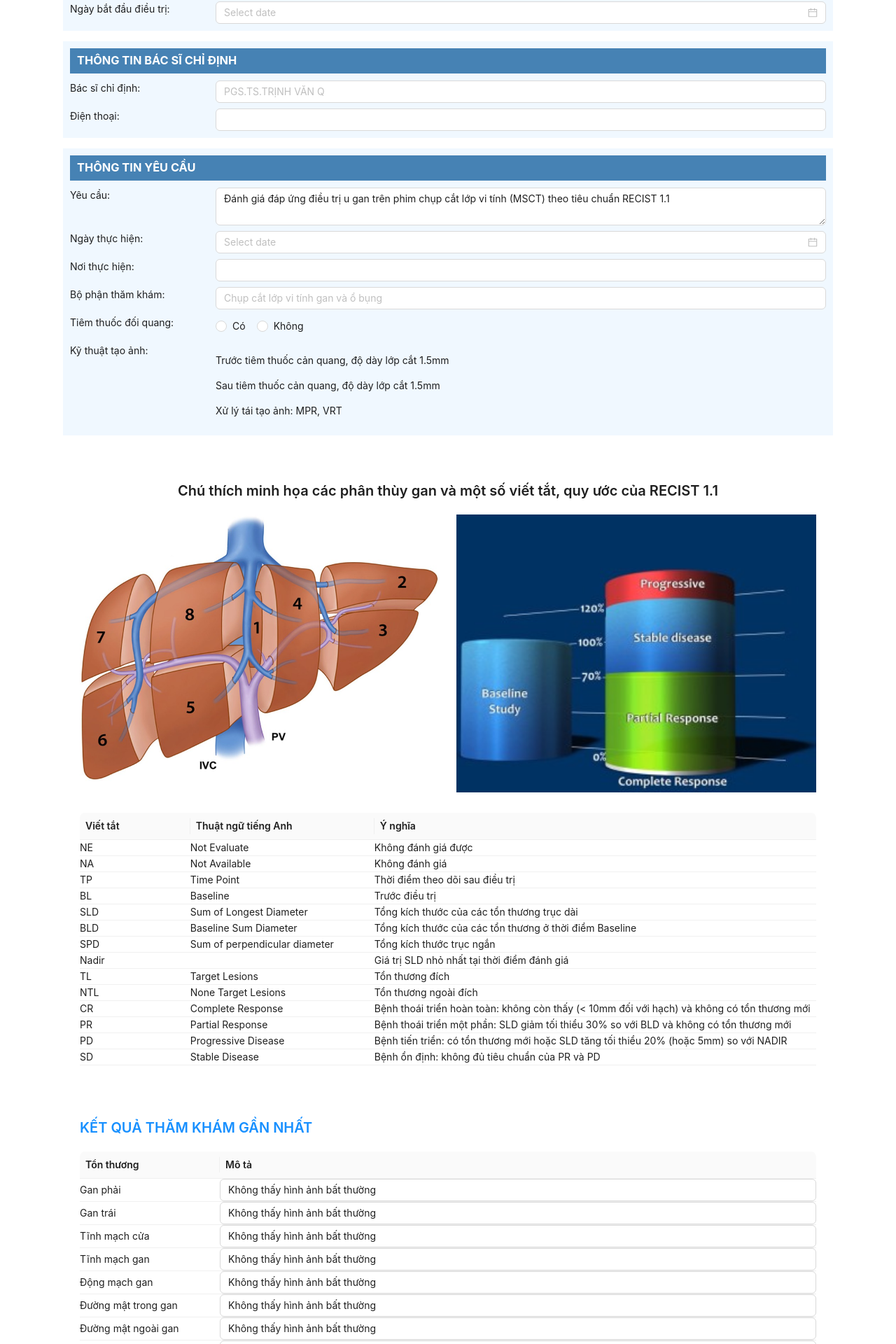
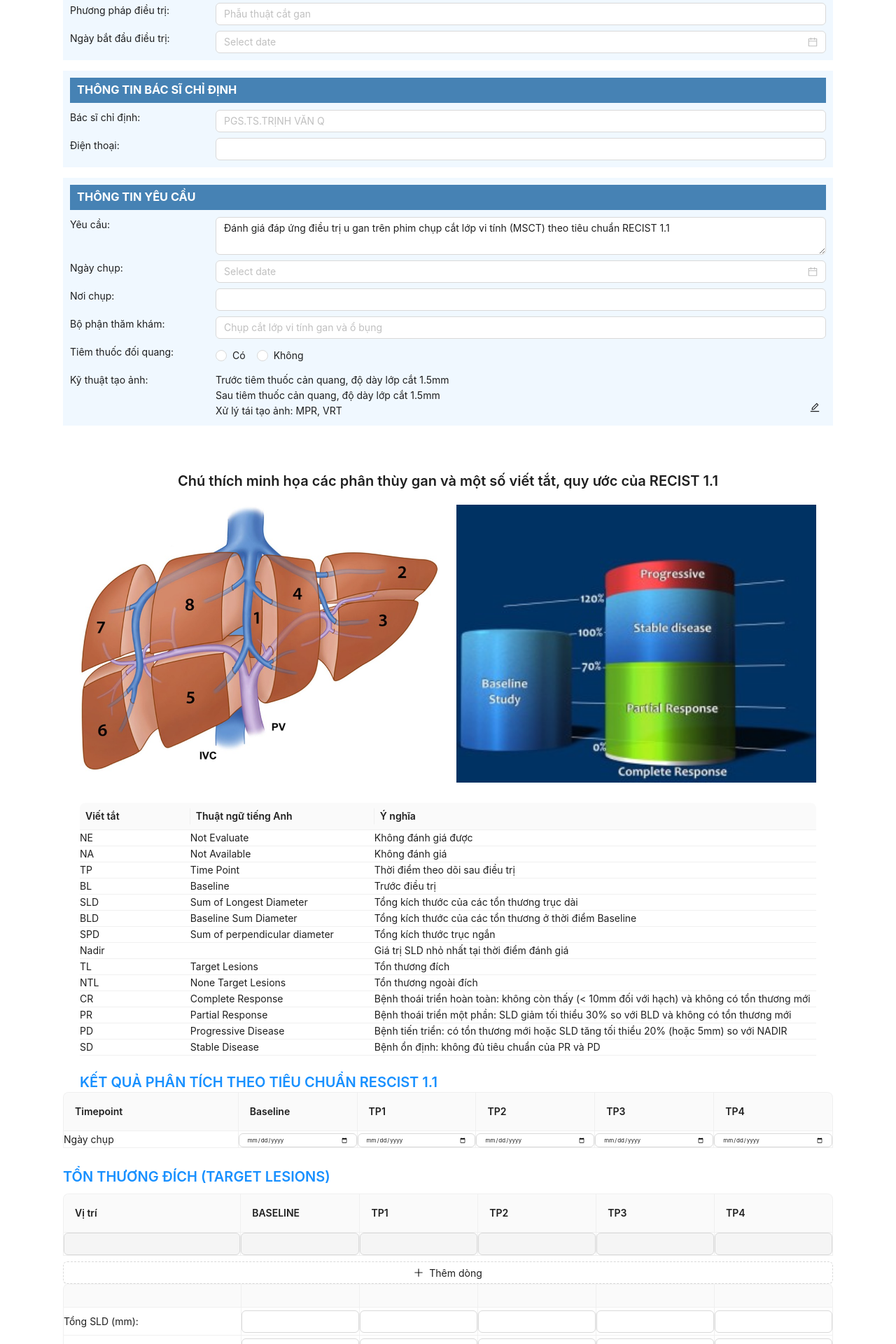
Before and after one commit to tranhuunam00/HomeCare, a React (Vite) app in the folder homecare_fe/: page /template in a window 1280 px wide. Shown: the part 842-2762 px from the top of the page at 70% size. Built offline with nearby package versions, Linux system fonts and the light colour scheme.

Commit message:
update style bảng, thêm chức năng thêm/xóa dòng, sửa lại một chút nội dung trong index

```diff
--- a/homecare_fe/src/pages/template/_TargetLesionsDateTable.jsx
+++ b/homecare_fe/src/pages/template/_TargetLesionsDateTable.jsx
@@ -1,16 +1,10 @@
 import React from "react";
 import { Table, Input } from "antd";
 
-const timepoints = ["Baseline", "TP1", "TP2", "TP3", "TP4", "TP5"];
-const dataKeys = ["baseline", "tp1", "tp2", "tp3", "tp4", "tp5"];
+const timepoints = ["Baseline", "TP1", "TP2", "TP3", "TP4"];
+const dataKeys = ["baseline", "tp1", "tp2", "tp3", "tp4"];
 
 const columnsDate = [
-  {
-    title: "STT",
-    dataIndex: "key",
-    render: (_, __, index) => "1",
-    width: 60,
-  },
   {
     title: "Timepoint",
     dataIndex: "location",
@@ -35,12 +29,11 @@ const columnsDate = [
 const TargetLesionsDateTable = ({ dataDate, onChangeDate }) => {
   const parsedDataDate = dataDate.map((item) => ({
     ...item,
-    baseline: item.baseline,
-    tp1: item.tp1,
-    tp2: item.tp2,
-    tp3: item.tp3,
-    tp4: item.tp4,
-    tp5: item.tp5,
+    baseline: item.baseline || "",
+    tp1: item.tp1 || "",
+    tp2: item.tp2 || "",
+    tp3: item.tp3 || "",
+    tp4: item.tp4 || "",
     onChange: onChangeDate,
   }));
 
--- /dev/null
+++ b/homecare_fe/src/pages/template/_TargetLesionsMainTable.css
@@ -0,0 +1,8 @@
+.row-hover-action .delete-row-btn {
+  opacity: 0;
+  transition: opacity 0.2s;
+}
+
+.row-hover-action:hover .delete-row-btn {
+  opacity: 1;
+}
--- a/homecare_fe/src/pages/template/_TargetLesionsMainTable.jsx
+++ b/homecare_fe/src/pages/template/_TargetLesionsMainTable.jsx
@@ -1,13 +1,10 @@
 import React from "react";
-import { Table, Input } from "antd";
+import { Table, Input, Button } from "antd";
+import { PlusOutlined, DeleteOutlined } from "@ant-design/icons";
+import "./_TargetLesionsMainTable.css";
 
-const columns = [
-  {
-    title: "STT",
-    dataIndex: "key",
-    render: (_, __, index) => index + 1,
-    width: 60,
-  },
+const columnsFn = (dataDate) =>
+  [
     {
       title: "Vị trí",
       dataIndex: "location",
@@ -16,43 +13,92 @@ const columns = [
           value={text}
           type="text"
           onChange={(e) => record.onChange(index, "location", e.target.value)}
+          disabled={!dataDate[0]?.baseline}
         />
       ),
       width: 150,
     },
-  ["baseline", "tp1", "tp2", "tp3", "tp4", "tp5"].map((key) => ({
+    ["baseline", "tp1", "tp2", "tp3", "tp4"].map((key, colIdx, arr) => ({
       title: key.toUpperCase(),
       dataIndex: key,
       width: 100,
-    render: (text, record, index) => (
+      render: (text, record, index) => {
+        const isEnabled = !!dataDate[0]?.[key];
+        if (colIdx === arr.length - 1) {
+          return (
+            <div style={{ position: "relative" }} className="row-hover-action">
               <Input
                 type="number"
                 value={text}
                 onChange={(e) => record.onChange(index, key, e.target.value)}
+                disabled={!isEnabled}
               />
-    ),
+              <Button
+                className="delete-row-btn"
+                type="text"
+                danger
+                icon={<DeleteOutlined />}
+                onClick={() => record.onDelete(index)}
+                disabled={record.isLastRow}
+                style={{
+                  position: "absolute",
+                  right: 4,
+                  top: "50%",
+                  transform: "translateY(-50%)",
+                }}
+              />
+            </div>
+          );
+        }
+        return (
+          <Input
+            type="number"
+            value={text}
+            onChange={(e) => record.onChange(index, key, e.target.value)}
+            disabled={!isEnabled}
+          />
+        );
+      },
     })),
   ].flat();
 
-const TargetLesionsMainTable = ({ data, onChange }) => {
-  const parsedData = data.map((item) => ({
+const TargetLesionsMainTable = ({
+  data,
+  onChange,
+  onAddRow,
+  onDeleteRow,
+  dataDate,
+}) => {
+  const parsedData = data.map((item, index) => ({
     ...item,
-    baseline: Number(item.baseline) || 0,
+    baseline: Number(item.baseline) || "",
     tp1: Number(item.tp1) || "",
     tp2: Number(item.tp2) || "",
     tp3: Number(item.tp3) || "",
     tp4: Number(item.tp4) || "",
-    tp5: Number(item.tp5) || "",
     onChange,
+    onDelete: onDeleteRow,
+    isLastRow: data.length === 1,
   }));
 
   return (
+    <div>
       <Table
-      columns={columns}
+        columns={columnsFn(dataDate)}
         dataSource={parsedData.map((item, index) => ({ ...item, key: index }))}
         pagination={false}
         bordered
       />
+      <Button
+        type="dashed"
+        onClick={onAddRow}
+        block
+        icon={<PlusOutlined />}
+        style={{ marginTop: "8px" }}
+      >
+        Thêm dòng
+      </Button>
+    </div>
   );
 };
 
--- /dev/null
+++ b/homecare_fe/src/pages/template/_TargetLesionsTotalTable.css
@@ -0,0 +1,6 @@
+.table-total-custom .ant-table-tbody > tr > td {
+  height: 40px;
+  padding-top: 0;
+  padding-bottom: 0;
+  vertical-align: middle;
+}
--- a/homecare_fe/src/pages/template/_TargetLesionsTotalTable.jsx
+++ b/homecare_fe/src/pages/template/_TargetLesionsTotalTable.jsx
@@ -1,5 +1,6 @@
 import React, { useState } from "react";
 import { Table, Input } from "antd";
+import "./_TargetLesionsTotalTable.css";
 
 const { TextArea } = Input;
 
@@ -7,7 +8,7 @@ const columnsTotal = [
   {
     title: "",
     dataIndex: "location",
-    width: 210,
+    width: 150,
     render: (text, record) => {
       if (record.isTextArea) {
         return {
@@ -20,7 +21,7 @@ const columnsTotal = [
       return text;
     },
   },
-  ["baseline", "tp1", "tp2", "tp3", "tp4", "tp5"].map((key, index) => ({
+  ["baseline", "tp1", "tp2", "tp3", "tp4"].map((key, index) => ({
     title: "",
     dataIndex: key,
     width: 100,
@@ -92,7 +93,6 @@ const TargetLesionsTotalTable = ({ data, dataDate, onChange }) => {
       tp2: Number(data.reduce((acc, row) => acc + row["tp2"], 0)) || "",
       tp3: Number(data.reduce((acc, row) => acc + row["tp3"], 0)) || "",
       tp4: Number(data.reduce((acc, row) => acc + row["tp4"], 0)) || "",
-      tp5: Number(data.reduce((acc, row) => acc + row["tp5"], 0)) || "",
     },
     {
       location: "Nadir (mm):",
@@ -116,10 +116,6 @@ const TargetLesionsTotalTable = ({ data, dataDate, onChange }) => {
       tp4:
         sumSLD("tp4") != 0
           ? (sumSLD("tp4") - sumSLD("baseline")) / sumSLD("baseline")
-          : "",
-      tp5:
-        sumSLD("tp5") != 0
-          ? (sumSLD("tp5") - sumSLD("baseline")) / sumSLD("baseline")
           : "",
     },
     {
@@ -145,11 +141,6 @@ const TargetLesionsTotalTable = ({ data, dataDate, onChange }) => {
           ? (sumSLD("tp4") - getNadir(data, dataDate)) /
             getNadir(data, dataDate)
           : "",
-      tp5:
-        sumSLD("tp5") != 0
-          ? (sumSLD("tp5") - getNadir(data, dataDate)) /
-            getNadir(data, dataDate)
-          : "",
     },
     {
       key: "response",
@@ -162,6 +153,7 @@ const TargetLesionsTotalTable = ({ data, dataDate, onChange }) => {
 
   return (
     <Table
+      className="table-total-custom"
       columns={columnsTotal}
       dataSource={parsedDataTotal}
       pagination={false}
--- a/homecare_fe/src/pages/template/index.jsx
+++ b/homecare_fe/src/pages/template/index.jsx
@@ -7,7 +7,9 @@ import {
   Button,
   Typography,
   Space,
+  InputNumber,
 } from "antd";
+import { EditOutlined } from "@ant-design/icons";
 
 import GuildLine from "./_guildline";
 
@@ -29,6 +31,12 @@ const PatientForm = () => {
   const [form] = Form.useForm();
   const [gender, setGender] = useState(1);
   const [contrast, setContrast] = useState(1);
+  const [isEditingTechnique, setIsEditingTechnique] = useState(false);
+  const [techniqueContent, setTechniqueContent] = useState(
+    "Trước tiêm thuốc cản quang, độ dày lớp cắt 1.5mm\n" +
+      "Sau tiêm thuốc cản quang, độ dày lớp cắt 1.5mm\n" +
+      "Xử lý tái tạo ảnh: MPR, VRT"
+  );
 
   const handleGenderChange = (e) => {
     console.log("Giới tính đã thay đổi:", e.target.value);
@@ -80,7 +88,14 @@ const PatientForm = () => {
         {/* THÔNG TIN YÊU CẦU */}
         <div style={formStyle}>
           <h3 style={titleStyle}>THÔNG TIN YÊU CẦU</h3>
-          {renderRequestInfoFields({ contrast, handleContrastChange })}
+          {renderRequestInfoFields({
+            contrast,
+            handleContrastChange,
+            isEditingTechnique,
+            techniqueContent,
+            setTechniqueContent,
+            setIsEditingTechnique,
+          })}
         </div>
       </div>
     </Form>
@@ -116,8 +131,8 @@ const renderPatientInfoFields = ({ gender, handleGenderChange }) => (
           ]}
         />
       </Form.Item>
-      <Form.Item label="Ngày sinh" name="dob" style={{ textAlign: "left" }}>
-        <DatePicker format="DD/MM/YYYY" />
+      <Form.Item label="Năm sinh" name="dob" style={{ textAlign: "left" }}>
+        <InputNumber min={1900} max={2100} placeholder="1900" />
       </Form.Item>
       <Form.Item label="Điện thoại" name="phone">
         <Input />
@@ -134,8 +149,23 @@ const renderPatientInfoFields = ({ gender, handleGenderChange }) => (
         <Input />
       </Form.Item>
     </div>
-    <Form.Item label="Địa chỉ" name="address">
-      <Input />
+    <Form.Item label="Địa chỉ">
+      <div
+        style={{ display: "grid", gridTemplateColumns: "1fr 1fr", gap: "10px" }}
+      >
+        <Form.Item name="province" style={{ margin: 0 }}>
+          <Input placeholder="Tỉnh/Thành phố" />
+        </Form.Item>
+        <Form.Item name="district" style={{ margin: 0 }}>
+          <Input placeholder="Huyện/Quận" />
+        </Form.Item>
+        <Form.Item name="ward" style={{ margin: 0 }}>
+          <Input placeholder="Phường/Xã" />
+        </Form.Item>
+        <Form.Item name="detail" style={{ margin: 0 }}>
+          <Input placeholder="Chi tiết" />
+        </Form.Item>
+      </div>
     </Form.Item>
   </>
 );
@@ -204,7 +234,14 @@ const renderDoctorInfoFields = () => (
 );
 
 // Hàm để render các trường thông tin yêu cầu
-const renderRequestInfoFields = ({ contrast, handleContrastChange }) => (
+const renderRequestInfoFields = ({
+  contrast,
+  handleContrastChange,
+  isEditingTechnique,
+  techniqueContent,
+  setTechniqueContent,
+  setIsEditingTechnique,
+}) => (
   <>
     <div
       style={{
@@ -222,12 +259,12 @@ const renderRequestInfoFields = ({ contrast, handleContrastChange }) => (
         />
       </Form.Item>
 
-      <div style={{ textAlign: "left" }}>Ngày thực hiện:</div>
+      <div style={{ textAlign: "left" }}>Ngày chụp:</div>
       <Form.Item name="executionDate" style={{ margin: 0 }}>
         <DatePicker format="DD/MM/YYYY" style={{ width: "100%" }} />
       </Form.Item>
 
-      <div style={{ textAlign: "left" }}>Nơi thực hiện:</div>
+      <div style={{ textAlign: "left" }}>Nơi chụp:</div>
       <Form.Item name="location" style={{ margin: 0 }}>
         <Input />
       </Form.Item>
@@ -252,10 +289,46 @@ const renderRequestInfoFields = ({ contrast, handleContrastChange }) => (
 
       <div style={{ textAlign: "left" }}>Kỹ thuật tạo ảnh:</div>
       <Form.Item name="technique" style={{ margin: 0, textAlign: "left" }}>
-        <div>
-          <p>Trước tiêm thuốc cản quang, độ dày lớp cắt 1.5mm</p>
-          <p>Sau tiêm thuốc cản quang, độ dày lớp cắt 1.5mm</p>
-          <p>Xử lý tái tạo ảnh: MPR, VRT</p>
+        <div style={{ position: "relative" }}>
+          {isEditingTechnique ? (
+            <>
+              <Input.TextArea
+                value={techniqueContent}
+                onChange={(e) => setTechniqueContent(e.target.value)}
+                style={{ marginBottom: "8px" }}
+                rows={4}
+              />
+              <div style={{ textAlign: "right" }}>
+                <Button
+                  type="primary"
+                  onClick={() => setIsEditingTechnique(false)}
+                  style={{ marginRight: "8px" }}
+                >
+                  Lưu
+                </Button>
+                <Button onClick={() => setIsEditingTechnique(false)}>
+                  Hủy
+                </Button>
+              </div>
+            </>
+          ) : (
+            <>
+              <div style={{ whiteSpace: "pre-line", paddingRight: "30px" }}>
+                {techniqueContent}
+              </div>
+              <Button
+                type="text"
+                icon={<EditOutlined />}
+                onClick={() => setIsEditingTechnique(true)}
+                style={{
+                  position: "absolute",
+                  bottom: 0,
+                  right: 0,
+                  padding: "4px",
+                }}
+              />
+            </>
+          )}
         </div>
       </Form.Item>
     </div>
@@ -269,80 +342,99 @@ export default function Template() {
   // State cho dữ liệu bảng tổn thương đích
   const [targetData, setTargetData] = useState([
     {
-      location: "RUL3",
-      baseline: 52,
-      tp1: 45,
-      tp2: 25,
+      location: "",
+      baseline: "",
+      tp1: "",
+      tp2: "",
       tp3: "",
       tp4: "",
-      tp5: "",
-    },
-    {
-      location: "RML5",
-      baseline: 45,
-      tp1: 41,
-      tp2: 20,
-      tp3: "",
-      tp4: "",
-      tp5: "",
-    },
-    {
-      location: "LLL10",
-      baseline: 32,
-      tp1: 32,
-      tp2: 14,
-      tp3: "",
-      tp4: "",
-      tp5: "",
     },
   ]);
 
   // State cho dữ liệu bảng tổn thương ngoài đích
   const [nonTargetData, setNonTargetData] = useState([
     {
-      location: "RUL3",
-      baseline: 52,
-      tp1: 45,
-      tp2: 25,
+      location: "",
+      baseline: "",
+      tp1: "",
+      tp2: "",
       tp3: "",
       tp4: "",
-      tp5: "",
-    },
-    {
-      location: "RML5",
-      baseline: 45,
-      tp1: 41,
-      tp2: 20,
-      tp3: "",
-      tp4: "",
-      tp5: "",
     },
   ]);
 
   // State cho dữ liệu bảng tổn thương mới
   const [newLesionData, setNewLesionData] = useState([
     {
-      location: "RUL3",
-      baseline: 52,
-      tp1: 45,
-      tp2: 25,
+      location: "",
+      baseline: "",
+      tp1: "",
+      tp2: "",
       tp3: "",
       tp4: "",
-      tp5: "",
     },
   ]);
 
   const [dataDate, setDataDate] = useState([
     {
       location: "",
-      baseline: "2024-01-01",
-      tp1: "2024-05-01",
-      tp2: "2025-01-01",
+      baseline: "",
+      tp1: "",
+      tp2: "",
       tp3: "",
       tp4: "",
-      tp5: "",
     },
   ]);
+
+  // Kiểm tra đã chọn ngày chưa
+  const isDateSelected = dataDate.some((row) =>
+    ["baseline", "tp1", "tp2", "tp3", "tp4"].some((key) => row[key])
+  );
+
+  // Hàm xử lý thêm dòng cho tổn thương đích
+  const onAddTargetRow = () => {
+    setTargetData([
+      ...targetData,
+      {
+        location: "",
+        baseline: "",
+        tp1: "",
+        tp2: "",
+        tp3: "",
+        tp4: "",
+      },
+    ]);
+  };
+
+  // Hàm xử lý thêm dòng cho tổn thương ngoài đích
+  const onAddNonTargetRow = () => {
+    setNonTargetData([
+      ...nonTargetData,
+      {
+        location: "",
+        baseline: "",
+        tp1: "",
+        tp2: "",
+        tp3: "",
+        tp4: "",
+      },
+    ]);
+  };
+
+  // Hàm xử lý thêm dòng cho tổn thương mới
+  const onAddNewRow = () => {
+    setNewLesionData([
+      ...newLesionData,
+      {
+        location: "",
+        baseline: "",
+        tp1: "",
+        tp2: "",
+        tp3: "",
+        tp4: "",
+      },
+    ]);
+  };
 
   // Hàm xử lý thay đổi dữ liệu cho tổn thương đích
   const onTargetChange = (rowIndex, key, value) => {
@@ -381,6 +473,27 @@ export default function Template() {
     const newData = [...dataDate];
     newData[rowIndex][key] = value;
     setDataDate(newData);
+  };
+
+  // Hàm xử lý xóa dòng cho tổn thương đích
+  const onDeleteTargetRow = (index) => {
+    const newData = [...targetData];
+    newData.splice(index, 1);
+    setTargetData(newData);
+  };
+
+  // Hàm xử lý xóa dòng cho tổn thương ngoài đích
+  const onDeleteNonTargetRow = (index) => {
+    const newData = [...nonTargetData];
+    newData.splice(index, 1);
+    setNonTargetData(newData);
+  };
+
+  // Hàm xử lý xóa dòng cho tổn thương mới
+  const onDeleteNewRow = (index) => {
+    const newData = [...newLesionData];
+    newData.splice(index, 1);
+    setNewLesionData(newData);
   };
 
   const generatePDF = async () => {
@@ -530,9 +643,9 @@ export default function Template() {
         </div>
 
         {/* Thêm component ExaminationResults */}
-        <div className="print-section">
+        {/* <div className="print-section">
           <ExaminationResults />
-        </div>
+        </div> */}
         {/* Các bảng tổn thương */}
         <div className="print-section">
           <div
@@ -571,6 +684,9 @@ export default function Template() {
             <TargetLesionsMainTable
               data={targetData}
               onChange={onTargetChange}
+              onAddRow={onAddTargetRow}
+              onDeleteRow={onDeleteTargetRow}
+              dataDate={dataDate}
             />
             <TargetLesionsTotalTable
               data={targetData}
@@ -587,6 +703,9 @@ export default function Template() {
             <TargetLesionsMainTable
               data={nonTargetData}
               onChange={onNonTargetChange}
+              onAddRow={onAddNonTargetRow}
+              onDeleteRow={onDeleteNonTargetRow}
+              dataDate={dataDate}
             />
             <TargetLesionsTotalTable
               data={nonTargetData}
@@ -603,6 +722,9 @@ export default function Template() {
             <TargetLesionsMainTable
               data={newLesionData}
               onChange={onNewChange}
+              onAddRow={onAddNewRow}
+              onDeleteRow={onDeleteNewRow}
+              dataDate={dataDate}
             />
             <TargetLesionsTotalTable
               data={newLesionData}
```
Lines whose indentation alone changed are shown as unchanged.
